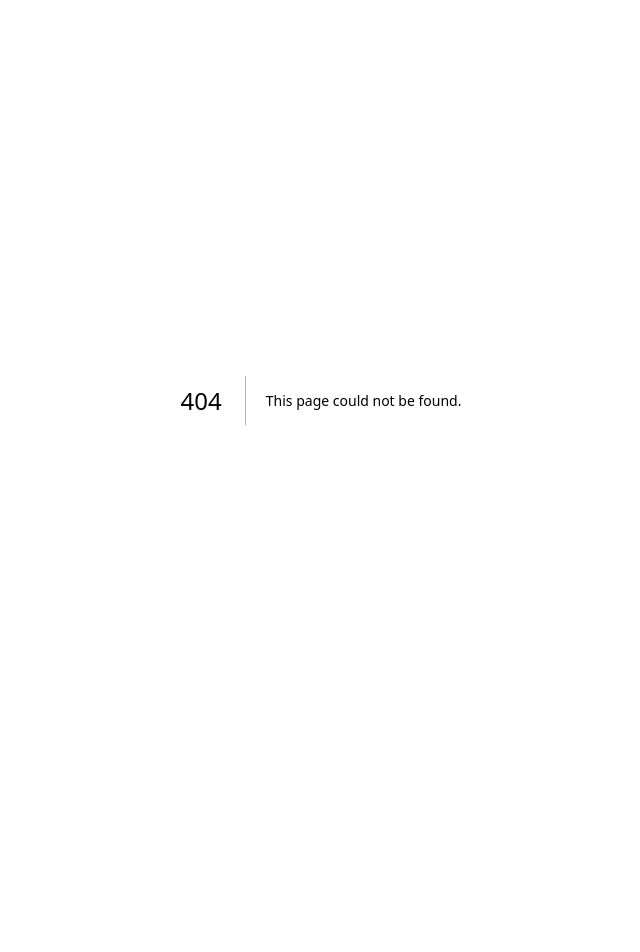
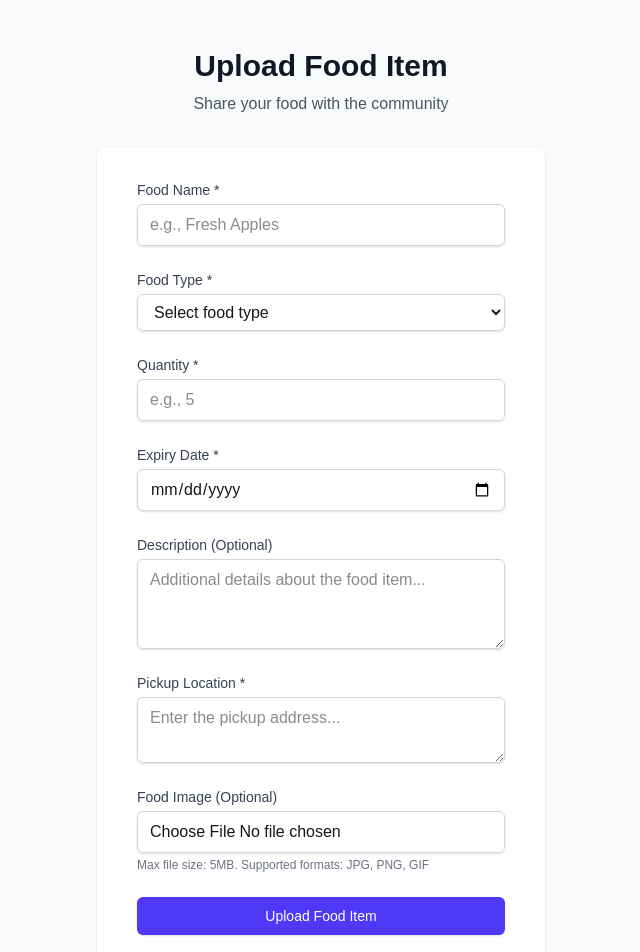
Before and after one commit to Cedctf/foodbridge, a Next.js app: page /uploadFood in a window 1280 px wide. Before the commit this address had no page. Shown: the top 952 px of the page, without its empty margins (319-959 px from the left). Before the commit the page ends 800 px from the top, so only its background shows below. Built offline with nearby package versions, Linux system fonts and the light colour scheme.

Commit message:
created upload Food page connected with api endpoints and images will save locally

```diff
--- a/package.json
+++ b/package.json
@@ -11,6 +11,7 @@
   "dependencies": {
     "bcryptjs": "^3.0.2",
     "mongodb": "^6.17.0",
+    "multer": "^2.0.1",
     "next": "15.3.3",
     "react": "^19.0.0",
     "react-dom": "^19.0.0"
--- /dev/null
+++ b/pages/uploadFood.js
@@ -0,0 +1,268 @@
+import { useState } from 'react';
+import Head from 'next/head';
+
+export default function UploadFood() {
+  const [formData, setFormData] = useState({
+    name: '',
+    foodType: '',
+    quantity: '',
+    expiryDate: '',
+    description: '',
+    locationAddress: ''
+  });
+  const [image, setImage] = useState(null);
+  const [loading, setLoading] = useState(false);
+  const [message, setMessage] = useState('');
+
+  const handleInputChange = (e) => {
+    const { name, value } = e.target;
+    setFormData(prev => ({
+      ...prev,
+      [name]: value
+    }));
+  };
+
+  const handleImageChange = (e) => {
+    const file = e.target.files[0];
+    if (file) {
+      // Validate file type
+      if (!file.type.startsWith('image/')) {
+        setMessage('Please select a valid image file');
+        return;
+      }
+      // Validate file size (5MB)
+      if (file.size > 5 * 1024 * 1024) {
+        setMessage('Image size must be less than 5MB');
+        return;
+      }
+      setImage(file);
+      setMessage('');
+    }
+  };
+
+  const handleSubmit = async (e) => {
+    e.preventDefault();
+    setLoading(true);
+    setMessage('');
+
+    try {
+      // Create FormData for multipart/form-data
+      const formDataToSend = new FormData();
+
+      // Add all form fields
+      Object.keys(formData).forEach(key => {
+        formDataToSend.append(key, formData[key]);
+      });
+
+      // Add image if selected
+      if (image) {
+        formDataToSend.append('image', image);
+      }
+
+      const response = await fetch('/api/foods', {
+        method: 'POST',
+        body: formDataToSend
+      });
+
+      const result = await response.json();
+
+      if (result.success) {
+        setMessage('Food item added successfully!');
+        // Reset form
+        setFormData({
+          name: '',
+          foodType: '',
+          quantity: '',
+          expiryDate: '',
+          description: '',
+          locationAddress: ''
+        });
+        setImage(null);
+        // Reset file input
+        document.getElementById('image').value = '';
+      } else {
+        setMessage(result.message || 'Failed to add food item');
+      }
+    } catch (error) {
+      console.error('Error:', error);
+      setMessage('An error occurred while adding the food item');
+    } finally {
+      setLoading(false);
+    }
+  };
+
+  return (
+    <>
+      <Head>
+        <title>Upload Food - FoodBridge</title>
+        <meta name="description" content="Upload food items to share with the community" />
+      </Head>
+
+      <div className="min-h-screen bg-gray-50 py-12 px-4 sm:px-6 lg:px-8">
+        <div className="max-w-md mx-auto">
+          <div className="text-center mb-8">
+            <h1 className="text-3xl font-bold text-gray-900">Upload Food Item</h1>
+            <p className="text-gray-600 mt-2">Share your food with the community</p>
+          </div>
+
+          <div className="bg-white py-8 px-4 shadow sm:rounded-lg sm:px-10">
+            <form onSubmit={handleSubmit} className="space-y-6">
+              {/* Food Name */}
+              <div>
+                <label htmlFor="name" className="block text-sm font-medium text-gray-700">
+                  Food Name *
+                </label>
+                <input
+                  id="name"
+                  name="name"
+                  type="text"
+                  required
+                  value={formData.name}
+                  onChange={handleInputChange}
+                  className="mt-1 block w-full px-3 py-2 border border-gray-300 rounded-md shadow-sm focus:outline-none focus:ring-indigo-500 focus:border-indigo-500"
+                  placeholder="e.g., Fresh Apples"
+                />
+              </div>
+
+              {/* Food Type */}
+              <div>
+                <label htmlFor="foodType" className="block text-sm font-medium text-gray-700">
+                  Food Type *
+                </label>
+                <select
+                  id="foodType"
+                  name="foodType"
+                  required
+                  value={formData.foodType}
+                  onChange={handleInputChange}
+                  className="mt-1 block w-full px-3 py-2 border border-gray-300 rounded-md shadow-sm focus:outline-none focus:ring-indigo-500 focus:border-indigo-500"
+                >
+                  <option value="">Select food type</option>
+                  <option value="Fruits">Fruits</option>
+                  <option value="Vegetables">Vegetables</option>
+                  <option value="Grains">Grains</option>
+                  <option value="Dairy">Dairy</option>
+                  <option value="Meat">Meat</option>
+                  <option value="Seafood">Seafood</option>
+                  <option value="Beverages">Beverages</option>
+                  <option value="Snacks">Snacks</option>
+                  <option value="Prepared Meals">Prepared Meals</option>
+                  <option value="Other">Other</option>
+                </select>
+              </div>
+
+              {/* Quantity */}
+              <div>
+                <label htmlFor="quantity" className="block text-sm font-medium text-gray-700">
+                  Quantity *
+                </label>
+                <input
+                  id="quantity"
+                  name="quantity"
+                  type="number"
+                  min="1"
+                  required
+                  value={formData.quantity}
+                  onChange={handleInputChange}
+                  className="mt-1 block w-full px-3 py-2 border border-gray-300 rounded-md shadow-sm focus:outline-none focus:ring-indigo-500 focus:border-indigo-500"
+                  placeholder="e.g., 5"
+                />
+              </div>
+
+              {/* Expiry Date */}
+              <div>
+                <label htmlFor="expiryDate" className="block text-sm font-medium text-gray-700">
+                  Expiry Date *
+                </label>
+                <input
+                  id="expiryDate"
+                  name="expiryDate"
+                  type="date"
+                  required
+                  value={formData.expiryDate}
+                  onChange={handleInputChange}
+                  min={new Date().toISOString().split('T')[0]}
+                  className="mt-1 block w-full px-3 py-2 border border-gray-300 rounded-md shadow-sm focus:outline-none focus:ring-indigo-500 focus:border-indigo-500"
+                />
+              </div>
+
+              {/* Description */}
+              <div>
+                <label htmlFor="description" className="block text-sm font-medium text-gray-700">
+                  Description (Optional)
+                </label>
+                <textarea
+                  id="description"
+                  name="description"
+                  rows={3}
+                  value={formData.description}
+                  onChange={handleInputChange}
+                  className="mt-1 block w-full px-3 py-2 border border-gray-300 rounded-md shadow-sm focus:outline-none focus:ring-indigo-500 focus:border-indigo-500"
+                  placeholder="Additional details about the food item..."
+                />
+              </div>
+
+              {/* Location Address */}
+              <div>
+                <label htmlFor="locationAddress" className="block text-sm font-medium text-gray-700">
+                  Pickup Location *
+                </label>
+                <textarea
+                  id="locationAddress"
+                  name="locationAddress"
+                  rows={2}
+                  required
+                  value={formData.locationAddress}
+                  onChange={handleInputChange}
+                  className="mt-1 block w-full px-3 py-2 border border-gray-300 rounded-md shadow-sm focus:outline-none focus:ring-indigo-500 focus:border-indigo-500"
+                  placeholder="Enter the pickup address..."
+                />
+              </div>
+
+              {/* Image Upload */}
+              <div>
+                <label htmlFor="image" className="block text-sm font-medium text-gray-700">
+                  Food Image (Optional)
+                </label>
+                <input
+                  id="image"
+                  name="image"
+                  type="file"
+                  accept="image/*"
+                  onChange={handleImageChange}
+                  className="mt-1 block w-full px-3 py-2 border border-gray-300 rounded-md shadow-sm focus:outline-none focus:ring-indigo-500 focus:border-indigo-500"
+                />
+                <p className="text-xs text-gray-500 mt-1">Max file size: 5MB. Supported formats: JPG, PNG, GIF</p>
+              </div>
+
+              {/* Message */}
+              {message && (
+                <div className={`p-3 rounded-md ${message.includes('success')
+                  ? 'bg-green-50 text-green-800'
+                  : 'bg-red-50 text-red-800'
+                }`}>
+                  {message}
+                </div>
+              )}
+
+              {/* Submit Button */}
+              <div>
+                <button
+                  type="submit"
+                  disabled={loading}
+                  className={`w-full flex justify-center py-2 px-4 border border-transparent rounded-md shadow-sm text-sm font-medium text-white ${
+                    loading
+                      ? 'bg-gray-400 cursor-not-allowed'
+                      : 'bg-indigo-600 hover:bg-indigo-700 focus:outline-none focus:ring-2 focus:ring-offset-2 focus:ring-indigo-500'
+                  }`}
+                >
+                  {loading ? 'Uploading...' : 'Upload Food Item'}
+                </button>
+              </div>
+            </form>
+          </div>
+        </div>
+      </div>
+    </>
+  );
+}
```
Also changed, not shown: public/food-images/image-1750744622167-826873963.jpeg (added), 1 other file (tests, documents, lock files or other folders).
